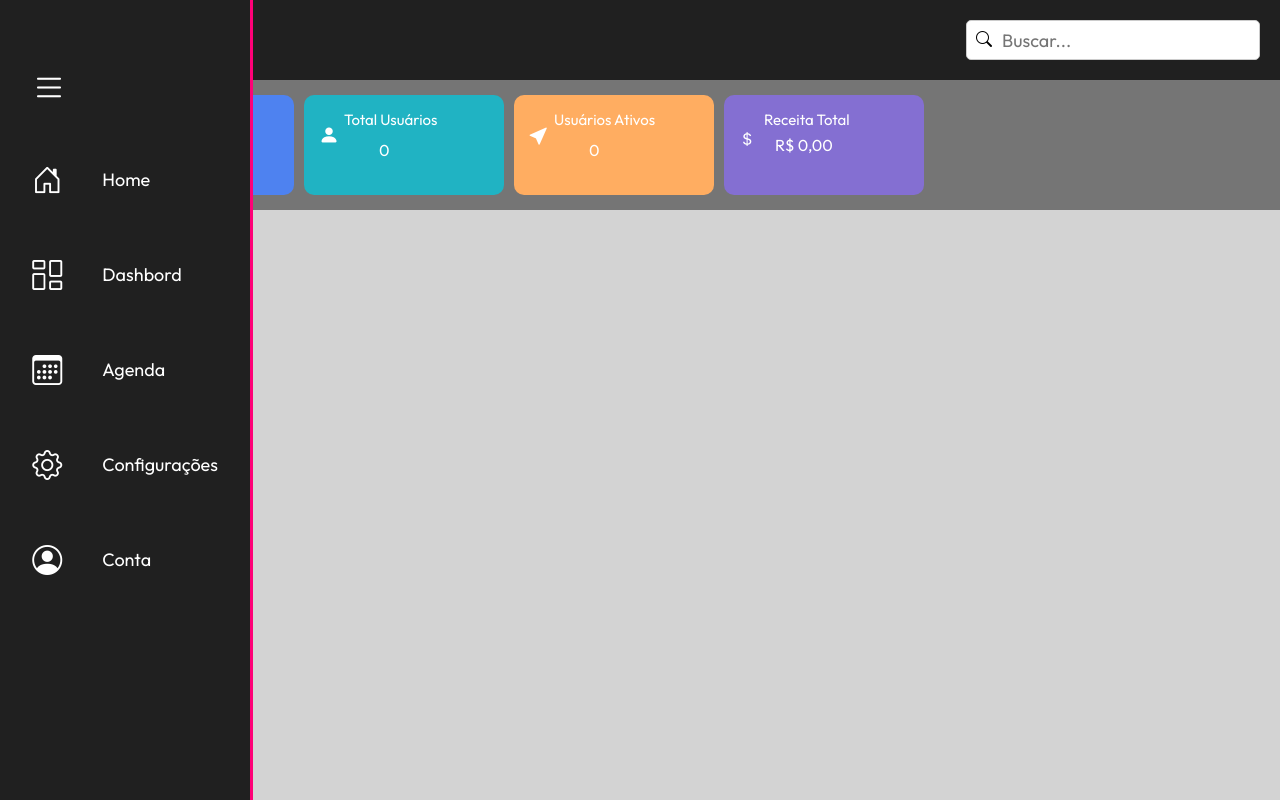
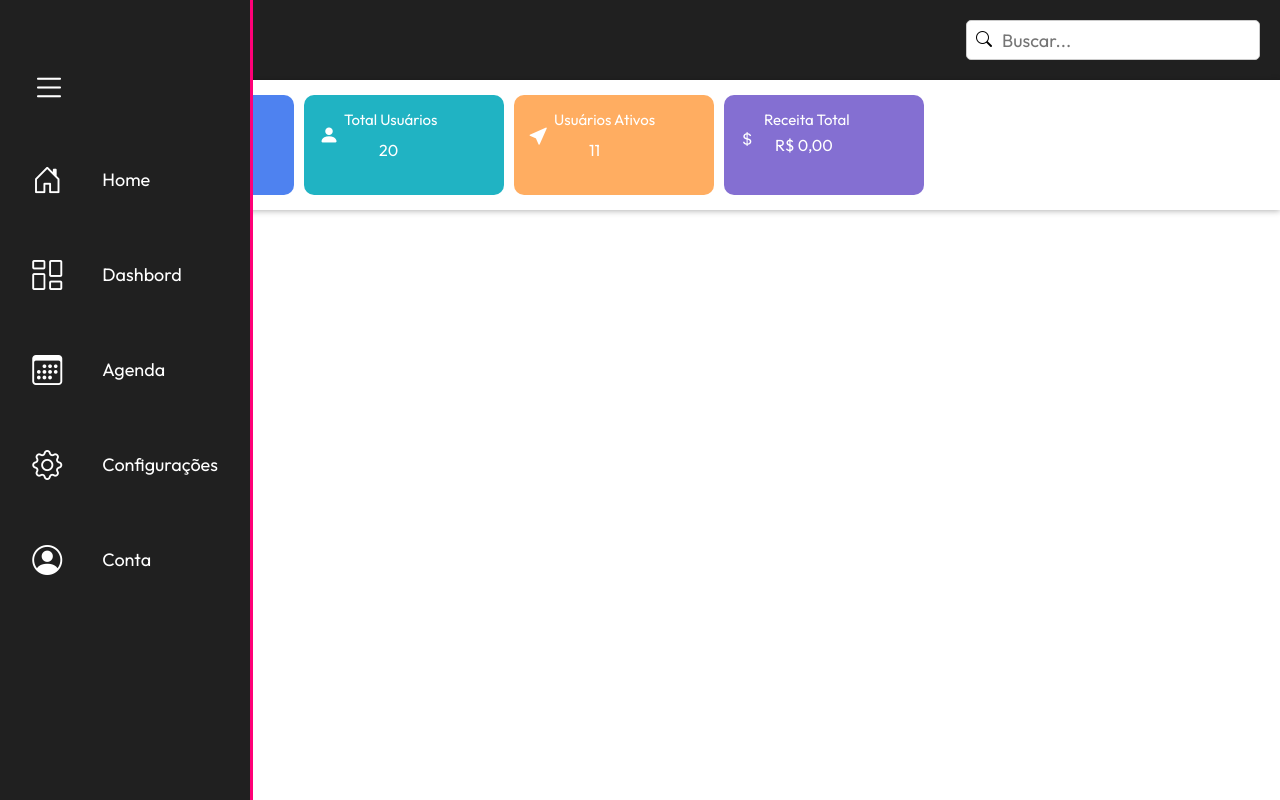
Before and after one commit to PauloR063/DashBord, a plain HTML site: page index.html in a window 1280 px wide. Drawn offline with nearby package versions, Linux system fonts and the light colour scheme.

Commit message:
inicio da logica usando js

```diff
--- a/index.html
+++ b/index.html
@@ -66,12 +66,12 @@
         <div class="users">
             <h1>Total Usuários</h1>
             <i class="bi bi-person-fill"></i>
-            <p>0</p>
+            <p class="valor-users">0</p>
         </div>
         <div class="active">
             <h1>Usuários Ativos</h1>
             <i class="bi bi-cursor-fill"></i>
-            <p>0</p>
+            <p class="users-active">0</p>
         </div>
         <div class="receita">
             <h1>Receita Total</h1>
@@ -79,6 +79,7 @@
             <p class="vslor">R$ 0,00</p>
         </div>
     </div>
+<script src="./product.js"></script>
 <script src="./script.js"></script>
 </body>
 </html>
--- /dev/null
+++ b/product.js
@@ -0,0 +1,22 @@
+const options = [
+  { Usuario: 'José Carlos da Silva', Presença: true, ValordeCompra: 120 },
+  { Usuario: 'Ana Paula Martins', Presença: false, ValordeCompra: 200 },
+  { Usuario: 'Carlos Henrique Souza', Presença: true, ValordeCompra: 350 },
+  { Usuario: 'Mariana Oliveira', Presença: true, ValordeCompra: 75 },
+  { Usuario: 'Rafael Mendes', Presença: false, ValordeCompra: 420 },
+  { Usuario: 'Luciana Costa', Presença: true, ValordeCompra: 180 },
+  { Usuario: 'Fernanda Lima', Presença: false, ValordeCompra: 95 },
+  { Usuario: 'João Pedro Rocha', Presença: true, ValordeCompra: 260 },
+  { Usuario: 'Tatiane Barbosa', Presença: false, ValordeCompra: 130 },
+  { Usuario: 'Ricardo Santos', Presença: true, ValordeCompra: 400 },
+  { Usuario: 'Paula Regina Campos', Presença: false, ValordeCompra: 60 },
+  { Usuario: 'Bruno César Moreira', Presença: true, ValordeCompra: 150 },
+  { Usuario: 'Débora Almeida', Presença: false, ValordeCompra: 300 },
+  { Usuario: 'Tiago Nunes', Presença: true, ValordeCompra: 240 },
+  { Usuario: 'Camila Freitas', Presença: false, ValordeCompra: 80 },
+  { Usuario: 'Gustavo Araújo', Presença: true, ValordeCompra: 220 },
+  { Usuario: 'Juliana Souza', Presença: true, ValordeCompra: 310 },
+  { Usuario: 'Eduardo Lopes', Presença: false, ValordeCompra: 175 },
+  { Usuario: 'Isabela Martins', Presença: true, ValordeCompra: 500 },
+  { Usuario: 'Marcelo Ferreira', Presença: false, ValordeCompra: 140 },
+];
--- a/script.js
+++ b/script.js
@@ -1,5 +1,3 @@
-const valorP = document.querySelector('.valor')
-
 function formatValue(value) {
     const formatador = value.toLocaleString('pt-BR', {
         style: 'currency',
@@ -7,3 +5,23 @@ function formatValue(value) {
     })
     return formatador
 }
+
+function showValue() {
+    const valorP = document.querySelector('.valor')
+    const valorUsers = document.querySelector('.valor-users')
+    const usersActive = document.querySelector('.users-active')
+    let totalUsers = 0
+
+    const totalValue = options.reduce((acc, value) => acc + value.ValordeCompra, 0);
+    const presenceFilter = options.filter(item => item.Presença === true)
+    const presenceActive = presenceFilter.reduce((acc) => acc + 1, 0)
+    options.forEach(() => {totalUsers++})
+
+
+    valorP.textContent = formatValue(totalValue)
+    valorUsers.textContent = totalUsers
+    usersActive.textContent = presenceActive
+
+}
+
+showValue()
--- a/style.css
+++ b/style.css
@@ -10,7 +10,6 @@
 body {
     width: 100vw;
     height: 100vh;
-    background-color: #d3d3d3;
 }
 
 nav.menu-lateral {
@@ -136,7 +135,7 @@ ul li.item-menu a .icon>i {
     gap: 10px;
     padding: 15px;
     margin-left: 79px;
-    background-color: #757575;
+    box-shadow: 0 1px 6px rgba(0, 0, 0, 0.3);
 }
 
 .total, .users, .active, .receita {
```
